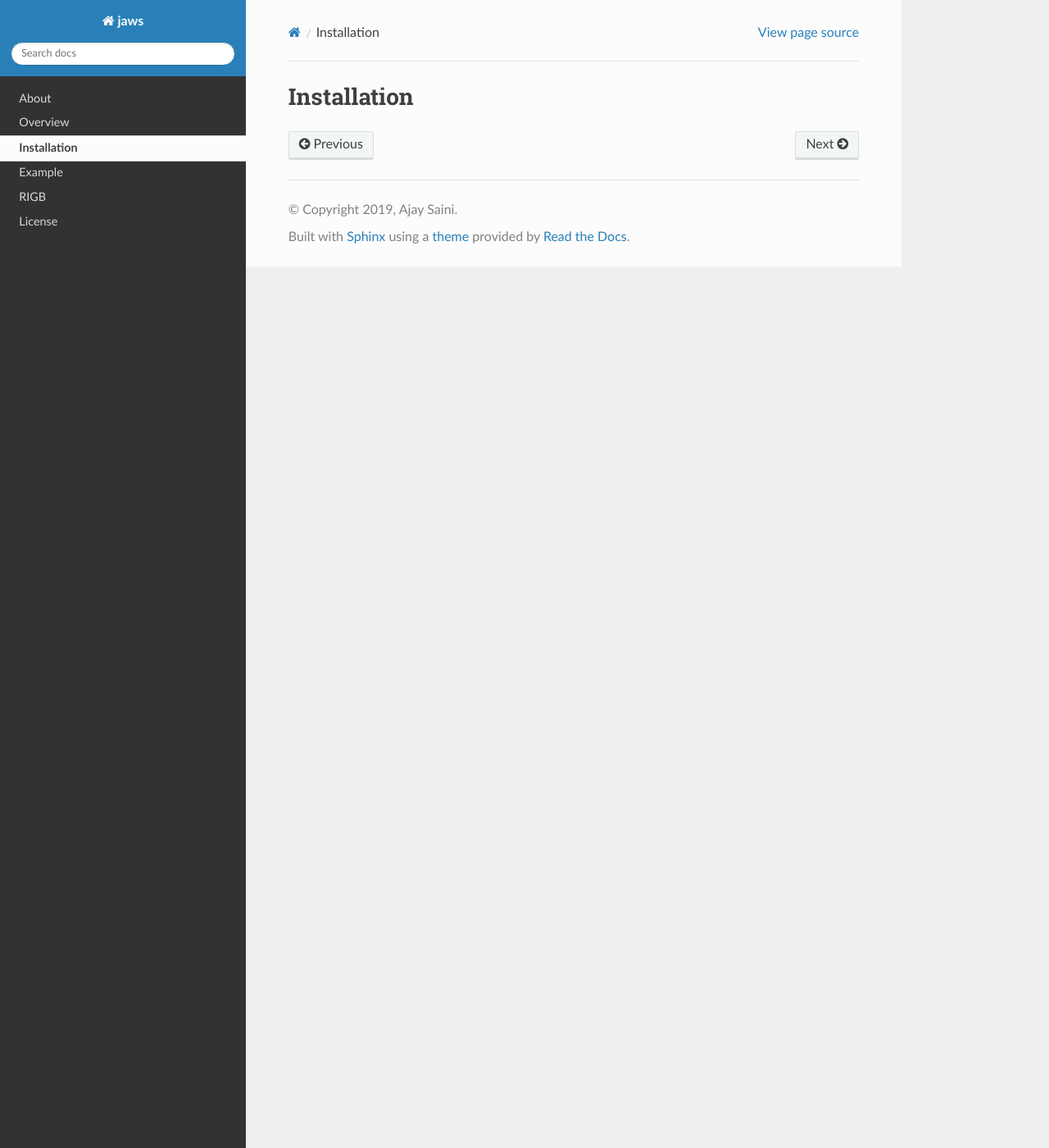
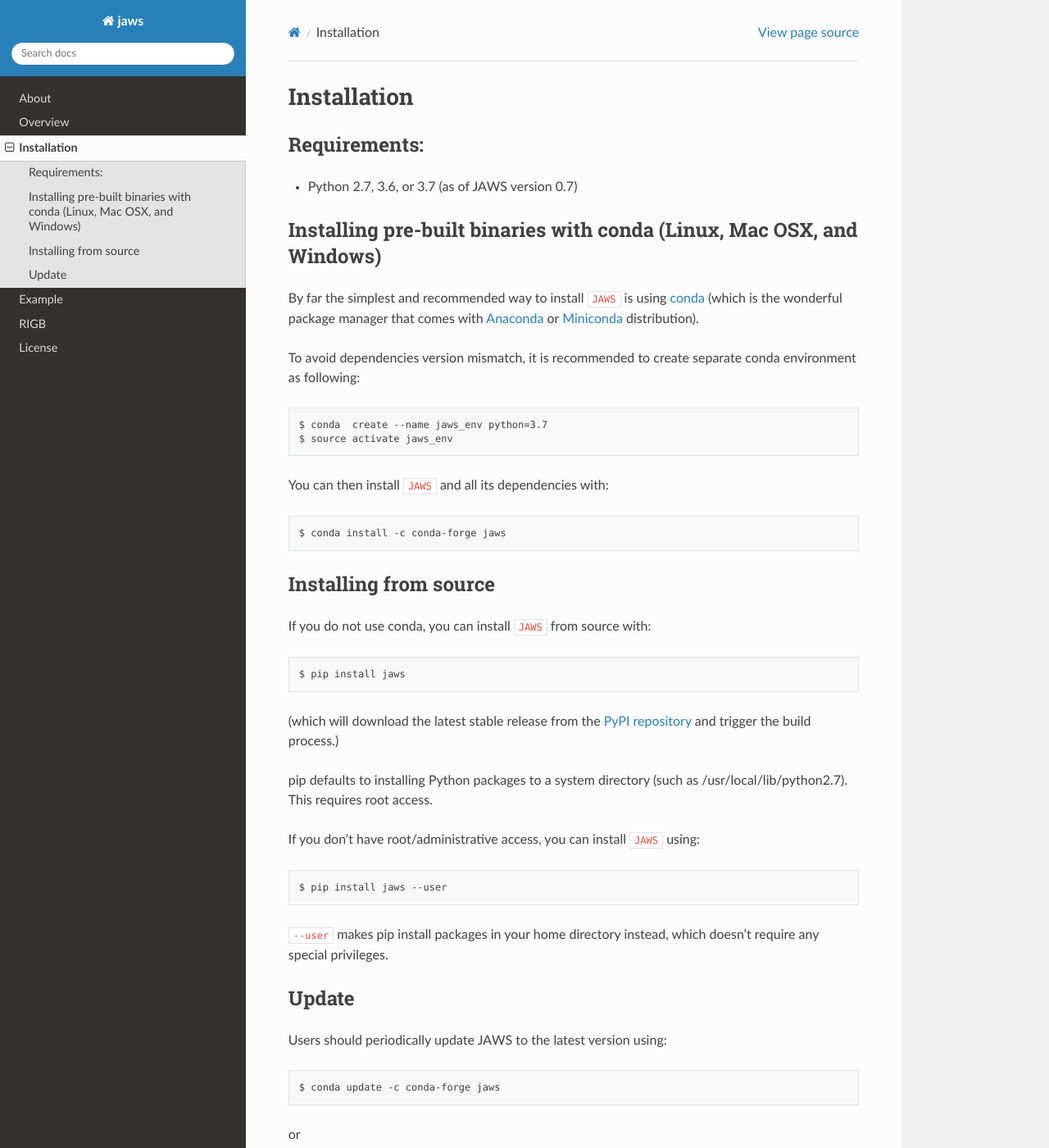
Before and after one commit to jaws/jaws, a Sphinx documentation site: the page built from docs/source/Installation.md, in a window 1280 px wide and 1400 px high. Shown: the whole window at 82% size. Built offline with Sphinx 7.4.7 and the Read the Docs theme 2.0.0, drawn with Linux system fonts in a browser that asks for light colours; some of the changed text lies outside the part shown.

Commit message:
docs/source/Installation.md

````diff
--- a/docs/source/Installation.md
+++ b/docs/source/Installation.md
@@ -1,2 +1,48 @@
 Installation
 ============
+
+#### Requirements:
+ * Python 2.7, 3.6, or 3.7 (as of JAWS version 0.7)
+
+#### Installing pre-built binaries with conda (Linux, Mac OSX, and Windows)
+
+By far the simplest and recommended way to install `JAWS` is using [conda](https://conda.io/docs/) (which is the wonderful package manager that comes with [Anaconda](https://conda.io/docs/user-guide/install/index.html) or [Miniconda](https://conda.io/miniconda.html) distribution).
+
+To avoid dependencies version mismatch, it is recommended to create separate conda environment as following:
+```html
+$ conda  create --name jaws_env python=3.7
+$ source activate jaws_env
+```
+
+You can then install `JAWS` and all its dependencies with:
+``` html
+$ conda install -c conda-forge jaws
+```
+
+#### Installing from source
+
+If you do not use conda, you can install `JAWS` from source with:
+``` html
+$ pip install jaws
+```
+(which will download the latest stable release from the [PyPI repository](https://pypi.org/) and trigger the build process.)
+
+pip defaults to installing Python packages to a system directory (such as /usr/local/lib/python2.7). This requires root access.
+
+If you don't have root/administrative access, you can install `JAWS` using:
+``` html
+$ pip install jaws --user
+```
+`--user` makes pip install packages in your home directory instead, which doesn't require any special privileges.
+
+#### Update
+
+Users should periodically update JAWS to the latest version using:
+```html
+$ conda update -c conda-forge jaws
+```
+or
+
+```html
+$ pip install jaws --upgrade
+```
````
